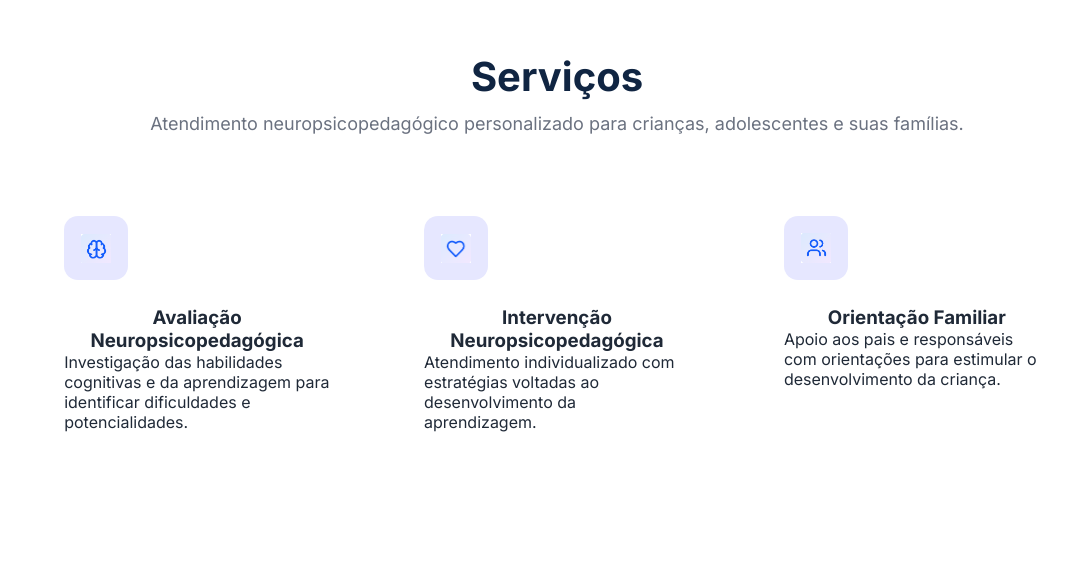
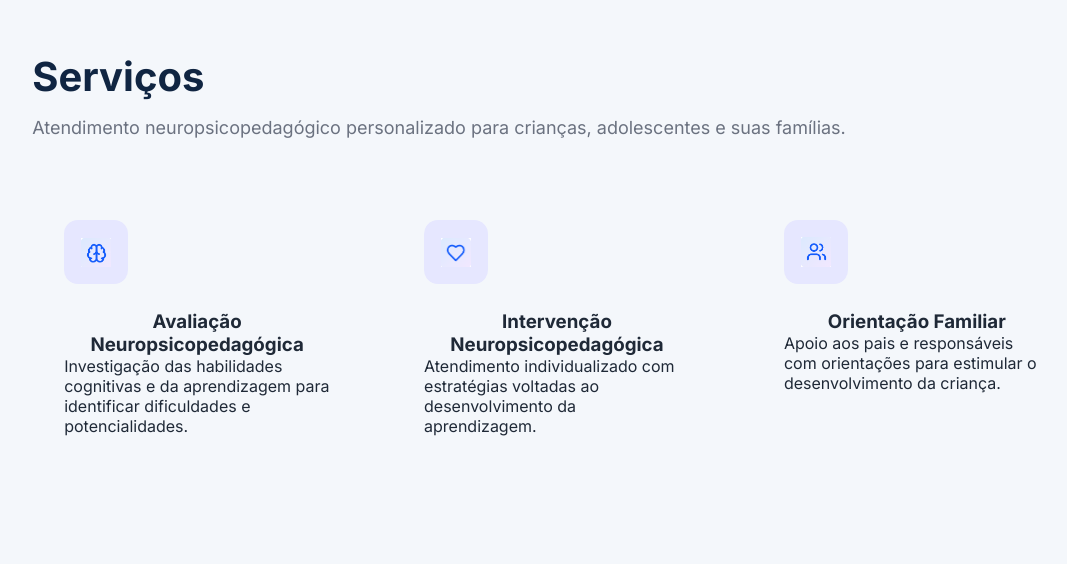
Before and after one commit to AlexandreAkkt/ErikaNeuropsicopedagoga, a React (Vite) app: page / in a window 1280 px wide. Shown: the part 1756-2320 px from the top of the page, without its empty margins (83-1150 px from the left). Built offline with nearby package versions, Linux system fonts and the light colour scheme.

Commit message:
Aplicando cores ao background-color

```diff
--- a/src/components/Services/Services.css
+++ b/src/components/Services/Services.css
@@ -1,5 +1,6 @@
 #services {
   padding: 100px 9%;
+  background-color: #f4f7fb;
 }
 
 /* Alinha o cabeçalho à esquerda */
--- a/src/components/Text/Title.css
+++ b/src/components/Text/Title.css
@@ -1,30 +1,9 @@
 .title-card {
   display: flex;
   flex-direction: column;
-  align-items: center;
-  text-align: center;
-  gap: 12px;
-  margin-bottom: 50px; /*margem inferior para separar do conteúdo abaixo*/
-  margin-top: 50px; /*margem superior para separar do conteúdo acima*/
-}
-
-/* Subtítulo */
-.title-card p {
-  font-size: 18px; /* Tamanho do texto */
-  color: #6b7280; /* Cinza */
-}
-
-/* Título da seção */
-.title-card h2 {
-  font-size: 40px; /* Tamanho da fonte */
-  color: #102542; /* Azul escuro */
-}
-.title-card {
-  display: flex;
-  flex-direction: column;
-  align-items: center;
-  text-align: center;
-  gap: 12px;
+  align-items: flex-start;
+  text-align: left;
+  gap: 16px; /* Aumenta o espaço (parágrafo) entre o título e o texto */
   margin-bottom: 50px;
   margin-top: 50px;
 }
@@ -41,13 +20,11 @@
   color: #102542;
 }
 
-/*
-  Regra para dispositivos móveis
-  Muda o alinhamento de centro para a esquerda
-*/
+/* Dispositivos móveis */
 @media (max-width: 768px) {
   .title-card {
-    align-items: flex-start; /* Alinha o bloco do flexbox à esquerda */
-    text-align: left; /* Alinha o texto interno à esquerda */
+    align-items: flex-start;
+    text-align: left;
+    padding-left: 5px; /* Dá um leve recuo para não colar na lateral */
   }
 }
```
